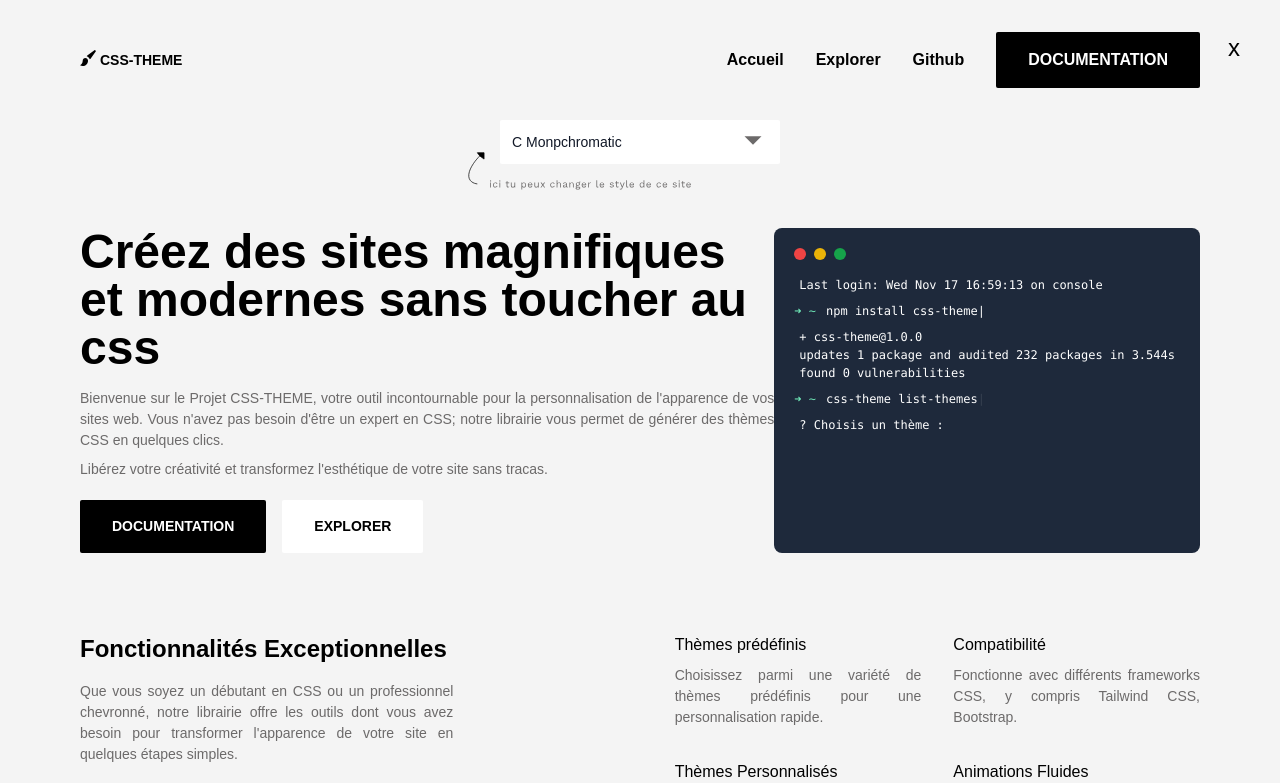
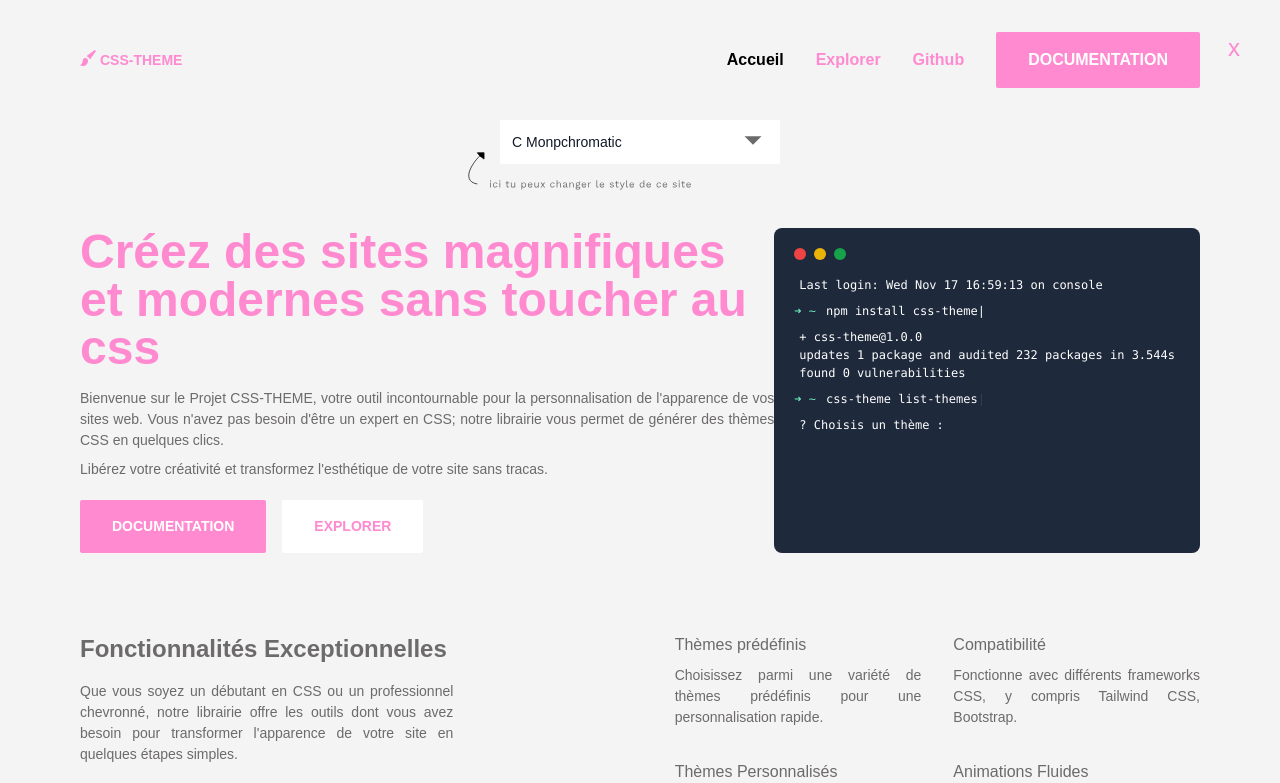
Before and after one commit to fifi-dev/css-theme-front, a Vue app: page / in a window 1280 px wide. Shown: the top 783 px of the page. Built offline with nearby package versions, Linux system fonts and the light colour scheme.

Commit message:
Add package

```diff
--- /dev/null
+++ b/cssTheme.config.mjs
@@ -0,0 +1,9 @@
+const cssThemeConfig = {
+  theme: "Barbie",
+  customVariable: {
+    colors: {},
+    spacing: {}
+  }
+};
+
+export default cssThemeConfig;
--- a/package.json
+++ b/package.json
@@ -14,6 +14,7 @@
     "@fortawesome/free-regular-svg-icons": "^6.4.2",
     "@fortawesome/free-solid-svg-icons": "^6.4.2",
     "@fortawesome/vue-fontawesome": "^3.0.5",
+    "@pfe-css-theme/css-theme": "^0.2.5",
     "pinia": "^2.1.7",
     "prismjs": "^1.29.0",
     "vue": "^3.3.4",
--- a/src/assets/base.css
+++ b/src/assets/base.css
@@ -102,7 +102,6 @@ button{
 
 h1, h2, h3, h4, h5, h6 {
   font-weight: bold;
-  color: #000 !important;
 }
 
 .about img{
--- /dev/null
+++ b/src/assets/cssTheme.css
@@ -0,0 +1,42 @@
+:root {
+/* Theme: Barbie */
+/* Colors */
+  --primary: #FF8AD0;
+  --secondary: #6C6A6A;
+  --accent: #3C3C3C;
+  --backgound: #F8F8F8;
+  --gradient: #000000;
+/* Font Families */
+  --titles: Questrial, sans-serif;
+  --body: Questrial, sans-serif;
+/* Font sizes */
+  --landing: 3rem;
+  --h1: 2.25rem;
+  --h2: 1.5rem;
+  --h3: 1rem;
+/* Paddings */
+  --p0: 0;
+  --p1: 0.25rem;
+  --p2: 0.5rem;
+  --p3: 0.75rem;
+  --p4: 1rem;
+  --p5: 1.25rem;
+  --p6: 1.5;
+  --p8: 2rem;
+  --p10: 2.5rem;
+  --p12: 3rem;
+  --p16: 4rem;
+  --p20: 5rem;
+  --p24: 6rem;
+  --p32: 8rem;
+  --p40: 10rem;
+  --p48: 12rem;
+  --p56: 14rem;
+  --p64: 16rem;
+/* Borders */
+  --border: none;
+  --hightlight:  none;
+  --radius: 2rem;
+
+/* Custom variables */
+}
--- a/src/main.js
+++ b/src/main.js
@@ -1,4 +1,5 @@
 import './assets/main.css'
+import './assets/cssTheme.css'
 import './index.css'
 import { createApp } from 'vue'
 import { createPinia } from 'pinia'
--- a/tailwind.config.js
+++ b/tailwind.config.js
@@ -1,14 +1,46 @@
 /** @type {import('tailwindcss').Config} */
+
 module.exports = {
   purge: ['./index.html', './src/**/*.{vue,js,ts,jsx,tsx}'],
-  darkMode: false, // or 'media' or 'class'
+  darkMode: false,
   theme: {
     extend: {
       colors: {
-          primary: '#000',
-          secondary:'#6C6A6A',
-          highlight: '#3C3C3C',
+          primary: 'var(--primary)',
+          secondary: 'var(--secondary)',
+          highlight: 'var(--accent)',
       },
+      fontFamily: {
+        titles: 'var(--titles)',
+        body: 'var(--body)',
+      },
+      fontSize: {
+        landing: 'var(--landing)',
+        h1: 'var(--h1)',
+        h2: 'var(--h2)',
+        h3: 'var(--h3)',
+      },
+      padding: {
+        p0: 'var(--p0)',
+        p1: 'var(--p1)',
+        p2: 'var(--p2)',
+        p3: 'var(--p3)',
+        p4: 'var(--p4)',
+        p5: 'var(--p5)',
+        p6: 'var(--p6)',
+        p8: 'var(--p8)',
+        p10: 'var(--p10)',
+        p12: 'var(--p12)',
+        p16: 'var(--p16)',
+        p20: 'var(--p20)',
+        p24: 'var(--p24)',
+        p32: 'var(--p32)',
+        p40: 'var(--p40)',
+        p48: 'var(--p48)',
+        p56: 'var(--p56)',
+        p64: 'var(--p64)',
+      },
+      borderRadius: 'var(--radius)',
       screens: {
         'max-2xl': {'max': '1535px'},
         // => @media (max-width: 1535px) { ... }
```
Also changed, not shown: src/assets/main.css (line endings or trailing spaces), 2 other files (tests, documents, lock files or other folders).
